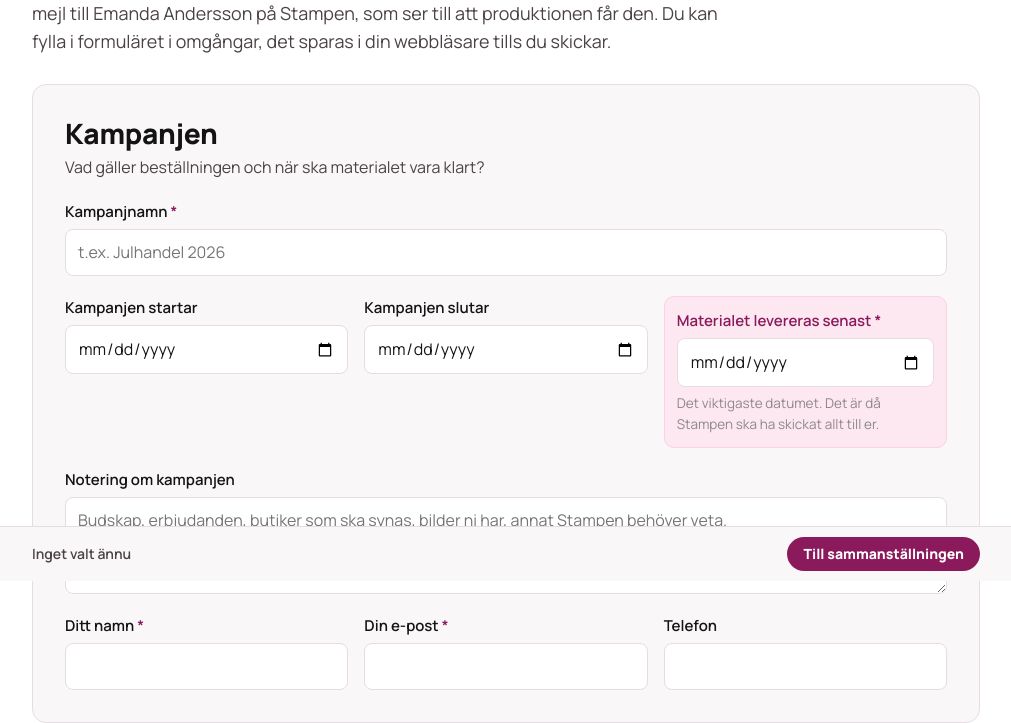
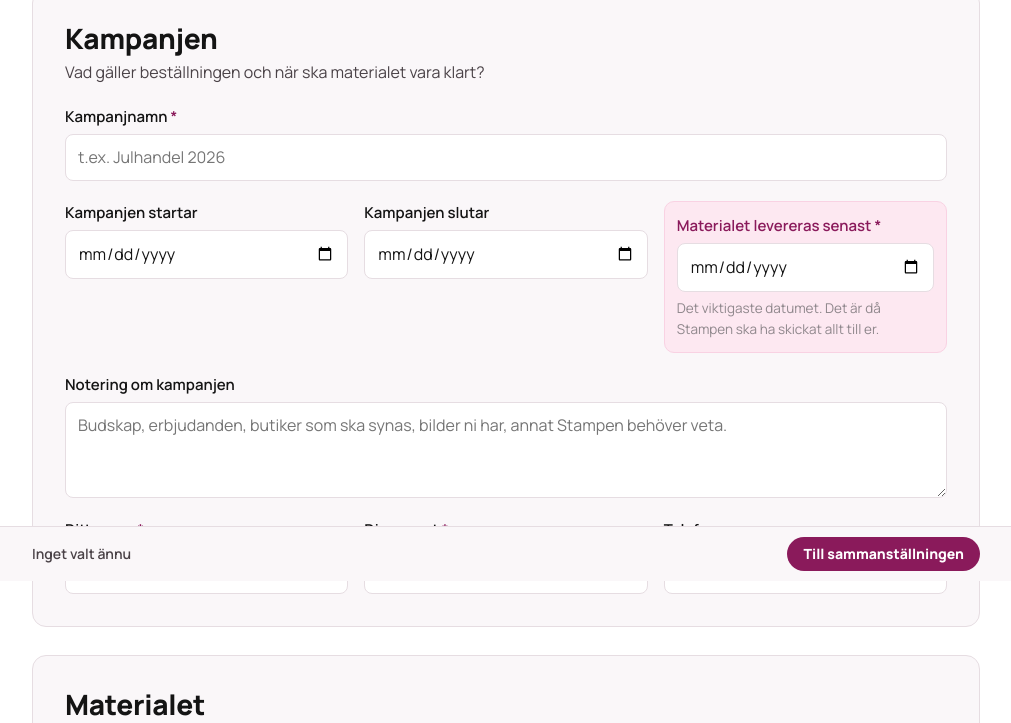
Before and after one commit to HyperMediaSweden/torp-bestallning, a plain HTML site: page index.html in a window 1280 px wide. Shown: the part 219-942 px from the top of the page, without its empty margins (134-1145 px from the left). Drawn offline with Linux system fonts and the light colour scheme.

Commit message:
Ta bort ingressen under rubriken
Co-Authored-By: Claude Fable 5.1 <noreply@anthropic.com>

```diff
--- a/index.html
+++ b/index.html
@@ -49,7 +49,6 @@
     <div class="inre">
       <p class="etikett">Torp Köpcentrum · Stampen Media</p>
       <h1>Beställ material till en kampanj</h1>
-      <p class="lead">Fyll i kampanjen, kryssa i det som ska tas fram och skicka. Beställningen går som ett mejl till Emanda Andersson på Stampen, som ser till att produktionen får den. Du kan fylla i formuläret i omgångar, det sparas i din webbläsare tills du skickar.</p>
     </div>
   </section>
 
```
